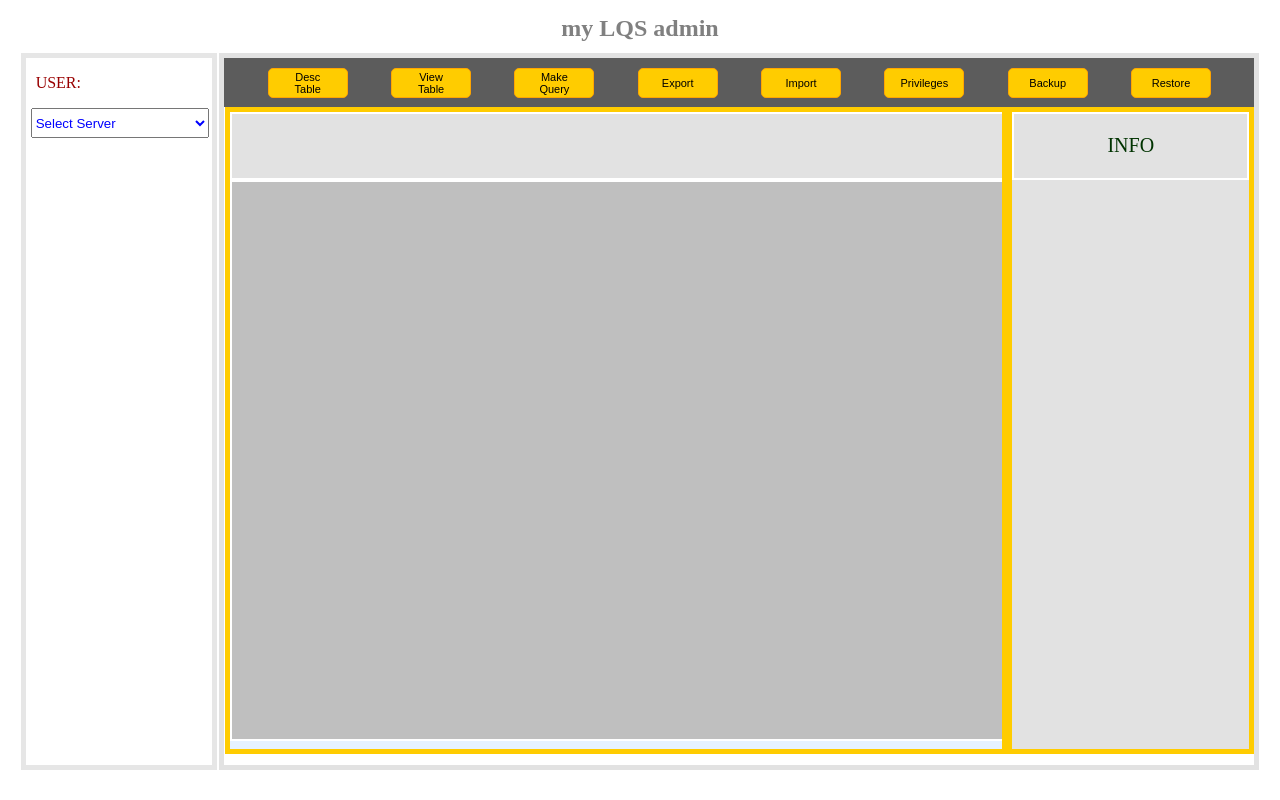
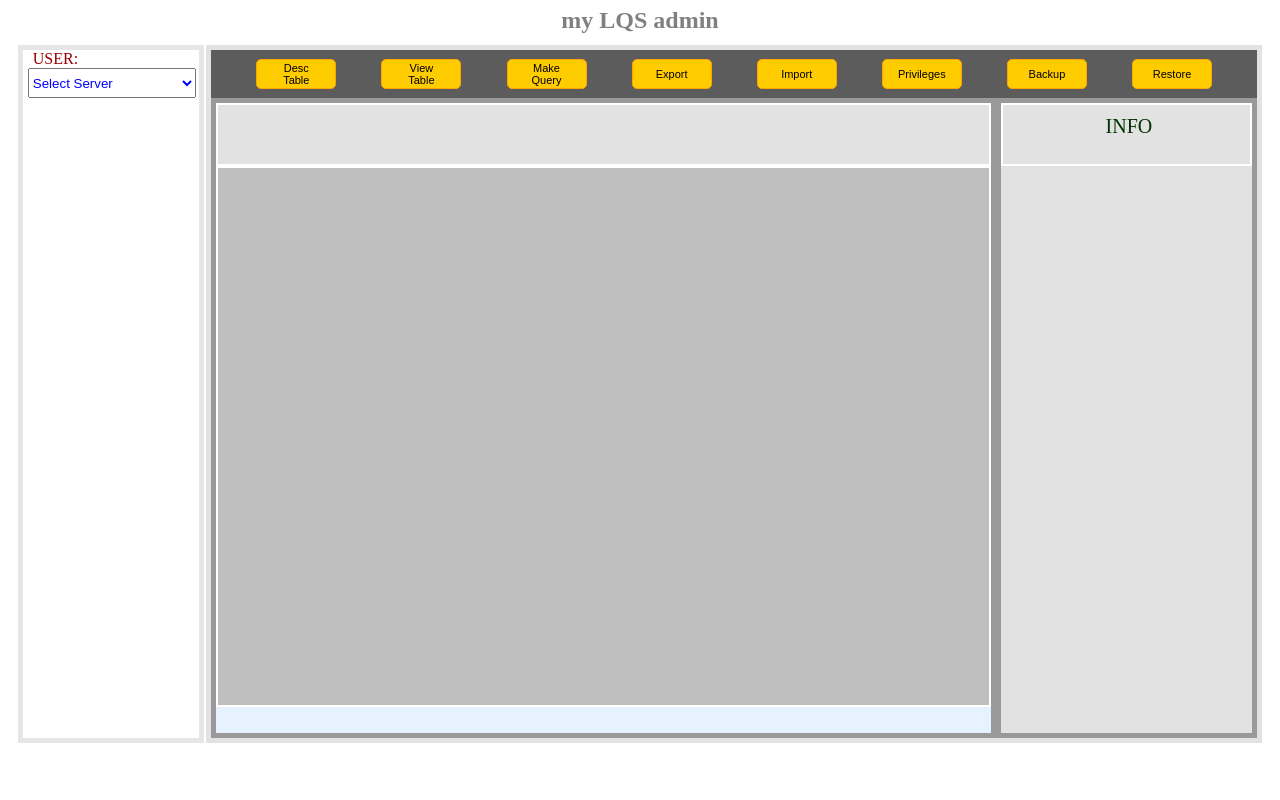
Before and after one commit to iggProjects/mySQLshell, a PHP site: page /index_myLQSadmin.php in a window 1280 px wide. Run offline with PHP 8.4, Linux system fonts and the light colour scheme.

Commit message:
commit "css"

```diff
--- a/assets/css/myLQSadmin.css
+++ b/assets/css/myLQSadmin.css
@@ -3,6 +3,14 @@
 */
 
   /*body { background-color:#e2e2e2; } */
+
+  * {
+    margin: 0;
+    padding: 0;
+    outline: 0;
+    box-sizing: border-box;
+  }
+
 
   .div-DB-view { width:98%; height:95vh; overflow-y: scroll; margin:auto; margin-top:0px; padding:5px; /*border:5px solid #e2e2e2;*/ }
 
@@ -24,11 +32,11 @@
 
   .div-DB-view .DB-info .div-der .nav-btns { width:100%; height: 7%; margin:0px; background-color: rgb(92, 92, 92); }
 
-  .div-DB-view .DB-info .div-der .der-console { width:100%; height: 90%; margin:0px; /* border:2px solid #a6a6a6; */}
+  .div-DB-view .DB-info .div-der .der-console { width:100%; height: 93%; margin:0px; /* border:2px solid #a6a6a6; */}
 
   /* .div-DB-view .div-der .der-console { width:98%; min-height: 85%; margin-top:0px;  } */
 
-  .div-DB-view .DB-info .div-der .der-console #display_result { width:75%; height:100%; overflow:scroll; margin-top:0px; padding-top:0px; text-align:center; border:5px solid #ffcc00; background-color: #e6f2ff; }
+  .div-DB-view .DB-info .div-der .der-console #display_result { width:75%; height:100%; overflow:scroll; margin-top:0px; padding-top:0px; text-align:center; border:5px solid #999999; background-color: #e6f2ff; }
 
   .div-DB-view .DB-info .div-der .der-console #display_result .display-result-nav { width: 100%; height:10%; margin:auto; border:2px solid white; background-color: #e2e2e2; }
 
@@ -56,11 +64,11 @@
 
   .div-DB-view .DB-info .div-der .der-console #display_result #display-sql-console-Down table { font-size:12px; margin-right: auto; margin-left:auto; margin-top:0px; border:1px solid gray; }
 
-  .div-DB-view .DB-info .div-der .der-console #right_aside { width:23%; height:100%; overflow:scroll; margin-top:0px; padding-top:0px; font-size:11px; color:blue; border:5px solid #ffcc00; background-color: #e2e2e2;}
+  .div-DB-view .DB-info .div-der .der-console #right_aside { width:25%; height:100%; overflow:scroll; margin-top:0px; padding-top:0px; font-size:11px; color:blue; border:5px solid #999999; background-color: #e2e2e2;}
 
   .div-DB-view .DB-info .div-der .der-console #right_aside .display_right_aside-comment { height:10%; border: 2px solid white ; }
 
-  .div-DB-view .DB-info .div-der .der-console #right_aside .display_right_aside-comment #p-comment { margin:0px; padding-top:20px; color:#003300; font-size: 20px; text-align:center; }
+  .div-DB-view .DB-info .div-der .der-console #right_aside .display_right_aside-comment #p-comment { margin-top:10px;  color:#003300; font-size: 20px; text-align:center; }
 
   .div-DB-view .DB-info .div-der .der-console #right_aside #display_right_aside { width:100%; margin-top:10px; font-size:10px; }
 
```
Also changed, not shown: 2 other files.
